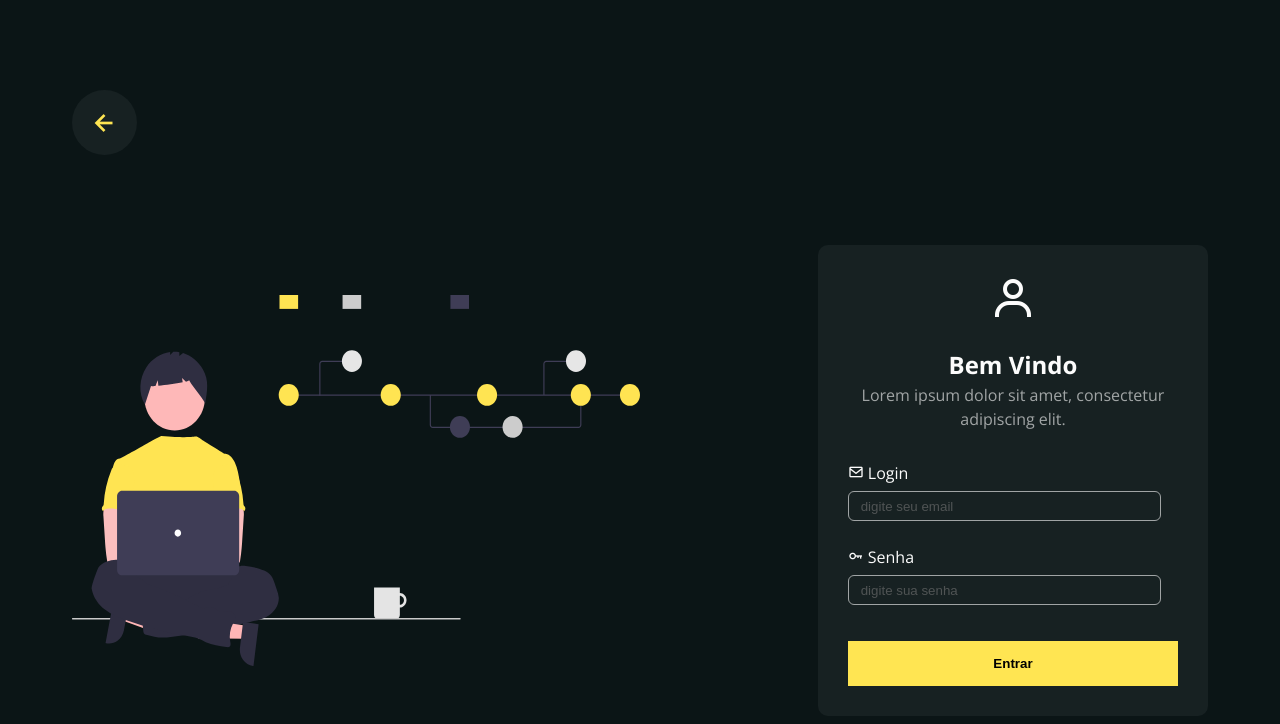
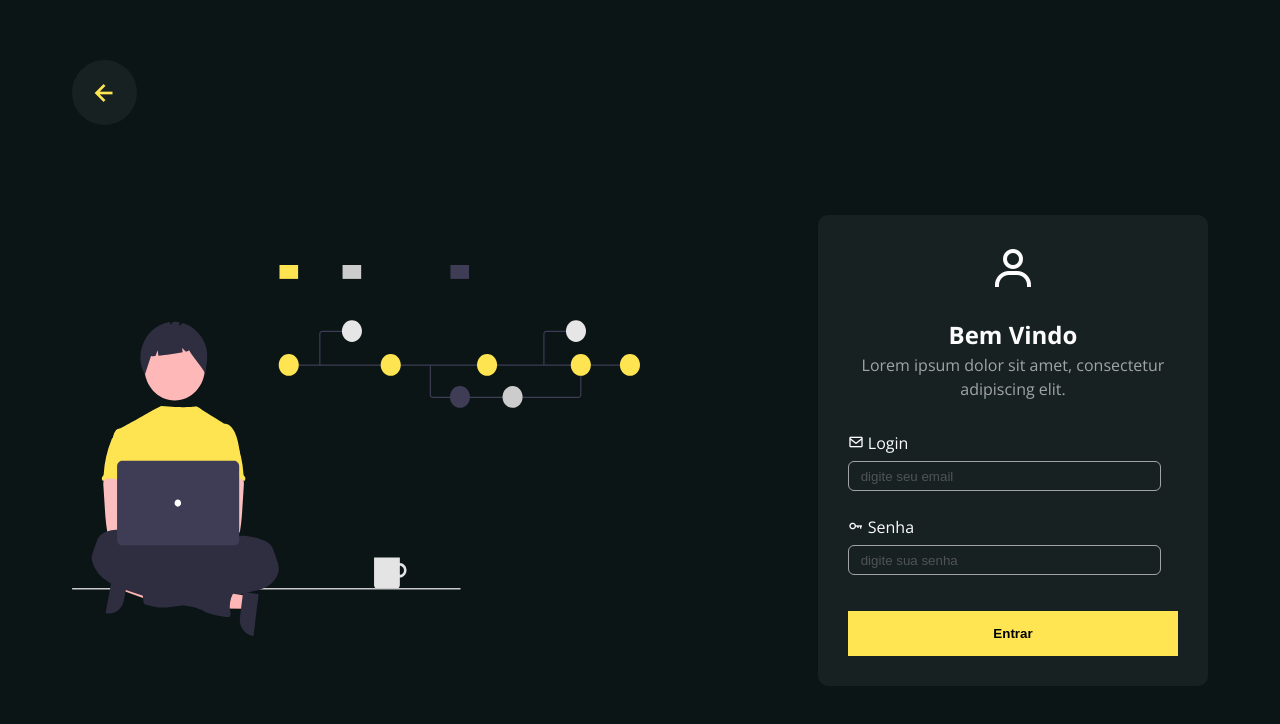
Before and after one commit to Wesllenbr/tela-de-login, a plain HTML site: page index.html in a window 1280 px wide. Drawn offline with nearby package versions, Linux system fonts and the light colour scheme.

Commit message:
Update style.css

```diff
--- a/css/style.css
+++ b/css/style.css
@@ -187,7 +187,7 @@ img {
     }
 
     .section {
-        padding: 5.625rem 0 3rem;
+        padding: 3.75rem 0 3rem;
     }
 
     .back__button {
```
